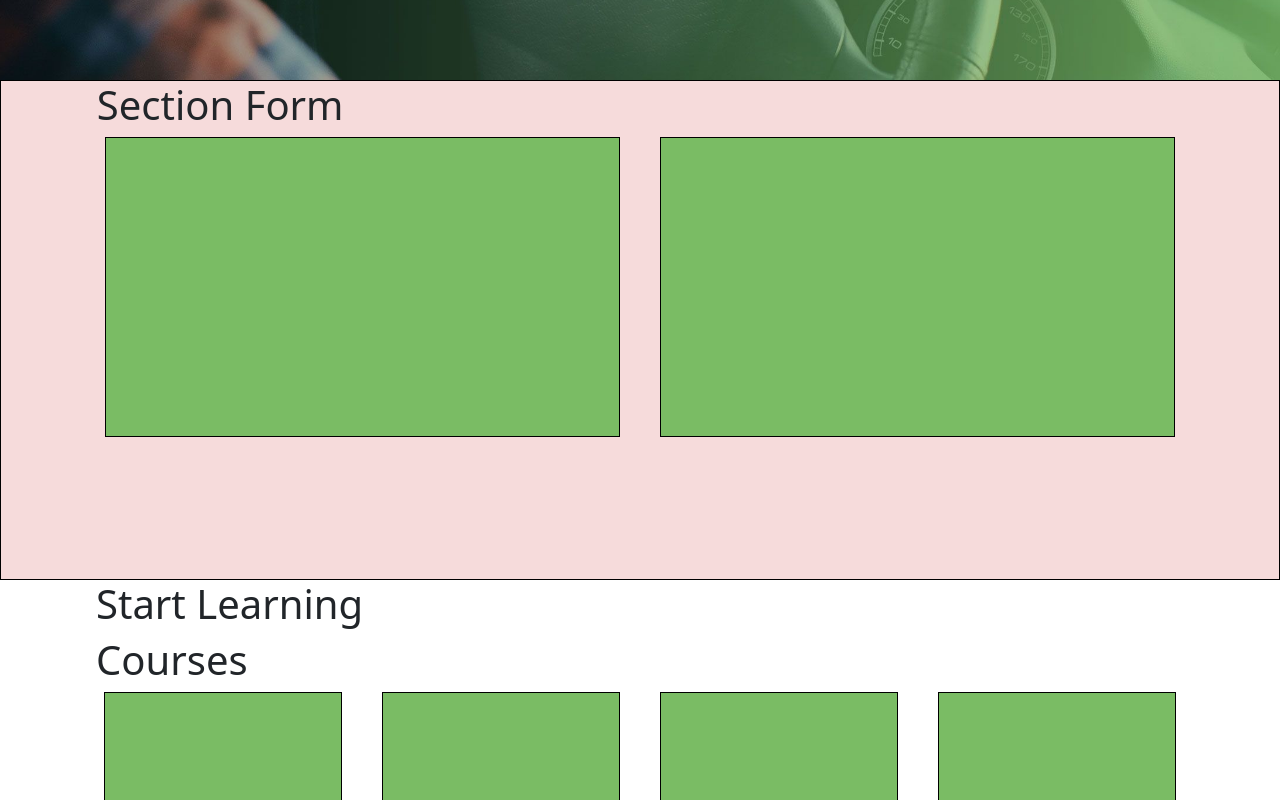
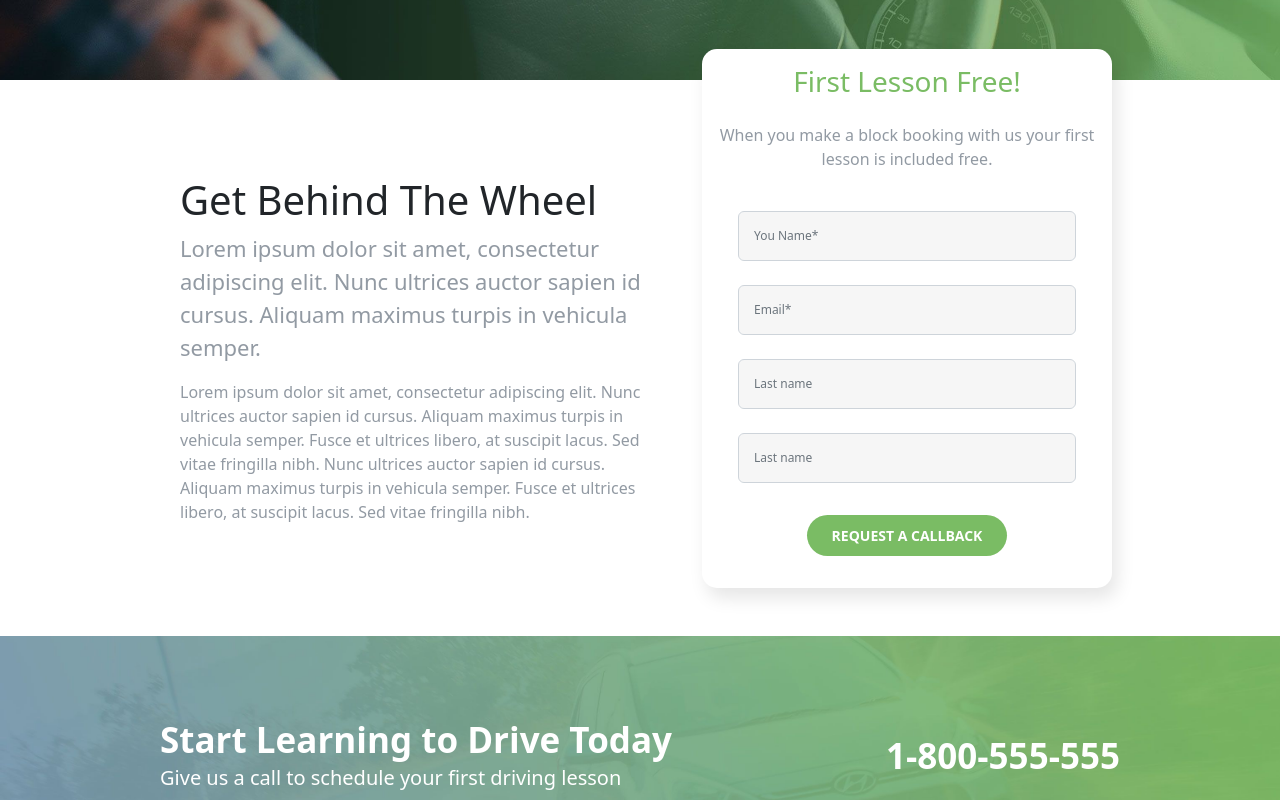
Before and after one commit to nvaccina/proj-html-vuejs, a Vue app: page / in a window 1280 px wide. Shown: the part 520-1320 px from the top of the page. Built offline with nearby package versions, Linux system fonts and the light colour scheme.

Commit message:
Call to action telefonica

```diff
--- a/src/components/Header.vue
+++ b/src/components/Header.vue
@@ -71,7 +71,7 @@ header{
     bottom: 200px;
     color: $secondary-color;
     span{
-      font-size: 70px;
+      font-size: 55px;
       font-weight: 600;
 
     }
--- a/src/components/Section_course.vue
+++ b/src/components/Section_course.vue
@@ -6,10 +6,21 @@ export default {
 </script>
 
 <template>
+  <!--Call to action telefonica-->
+  <section class="cta_call">
+    <div class="nv_container h-100 d-flex align-items-center justify-content-between">
+      <div>
+        <span>Start Learning to Drive Today</span>
+        <h5>Give us a call to schedule your first driving lesson</h5>
+      </div>
+      <div>
+          <span>1-800-555-555</span>
+      </div>
+    </div>
+
+  </section>
+
   <section>
-    <div class="nv_container">
-      <h1>Start Learning</h1>
-    </div>
 
     <div>
       <div class="nv_container">
@@ -43,6 +54,20 @@ export default {
 <style lang="scss" scoped>
 @use '../scss/general/variables' as *;
 
+.cta_call{
+  background-image: url(../../public/img/horizontal-cta-background.jpg);
+  background-size: cover;
+  height: 240px;
+  span{
+    font-size: 35px;
+    font-weight: 600;
+    color: $secondary-color;
+  }
+  h5{
+    color: $secondary-color;
+  }
+
+}
 .col{
     //debugg
     background-color: $primary-color;
--- a/src/components/Section_form.vue
+++ b/src/components/Section_form.vue
@@ -10,13 +10,42 @@ export default {
   <section>
 
     <div class="nv_container">
-      <h1>Section Form</h1>
 
-      <div class="row">
-        <div class="col">
+      <div class="row my-5">
 
+        <!--Colonna con testo-->
+        <div class="col col-6 my-5">
+          <h1>Get Behind The Wheel</h1>
+          <span>Lorem ipsum dolor sit amet, consectetur adipiscing elit. Nunc ultrices auctor sapien id cursus. Aliquam maximus turpis in vehicula semper.</span>
+          <p class=" mt-3">
+            Lorem ipsum dolor sit amet, consectetur adipiscing elit. Nunc ultrices auctor sapien id cursus. Aliquam maximus turpis in vehicula semper. Fusce et ultrices libero, at suscipit lacus. Sed vitae fringilla nibh. Nunc ultrices auctor sapien id cursus. Aliquam maximus turpis in vehicula semper. Fusce et ultrices libero, at suscipit lacus. Sed vitae fringilla nibh.
+          </p>
         </div>
-        <div class="col">
+
+        <!--Colonna con Form-->
+        <div class="col col-5 text-center py-3 form">
+
+          <h3>First Lesson Free!</h3>
+          <p class="py-3">When you make a block booking with us your first lesson is included free.</p>
+
+          <div class="row px-4">
+            <div class="col-12 py-2">
+              <input type="text" class="form-control" placeholder="You Name*" aria-label="name" required>
+            </div>
+            <div class="col-12 py-3">
+              <input type="text" class="form-control" placeholder="Email*" aria-label="email" required>
+            </div>
+            <div class="col-12 py-2">
+              <input type="text" class="form-control" placeholder="Last name" aria-label="Email">
+            </div>
+            <div class="col-12 py-3">
+              <input type="text" class="form-control" placeholder="Last name" aria-label="Location">
+            </div>
+            <div class="col-12 py-3 text-center">
+              <button type="submit" class="send_request">request a callback</button>
+            </div>
+
+          </div>
 
         </div>
       </div>
@@ -31,16 +60,50 @@ export default {
 @use '../scss/general/variables' as *;
 
 section{
-  //debugg
-  min-height: 500px;
-  background-color: rgb(246, 219, 219);
-  border: 1px solid black;
+  background-color: $secondary-color;
+  .row{
+    position: relative;
+  }
   .col{
-    //debugg
-    background-color: $primary-color;
-    min-height: 300px;
     margin: 0 20px;
-    border: 1px solid black;
+    h3{
+      color: $primary-color;
+    }
+    span{
+      color: $font-section-form;
+      font-size: 22px;
+    }
+    p{
+      color: $font-section-form;
+    }
+    .form-control{
+      background-color: $tertiary-color;
+      &[placeholder]{
+        color: $font-section-form;
+        font-size: 12px;
+        padding: 15px;
+      }
+    }
+    .send_request{
+      padding: 10px 25px;
+      background-color: $primary-color;
+      border-radius: 25px;
+      border: none;
+      cursor: pointer;
+      color: $secondary-color;
+      text-transform: uppercase;
+      font-weight: bold;
+      font-size: 14px;
+    }
+
+  }
+  .form{
+    right: 0;
+    bottom: 0;
+    position: absolute;
+    background-color: $secondary-color;
+    border-radius: 15px;
+    box-shadow:  5px 10px 18px rgba(0, 0, 0, 0.1);
   }
 }
 
--- a/src/components/partials/Navbar.vue
+++ b/src/components/partials/Navbar.vue
@@ -81,7 +81,7 @@ export default {
 
 li{
   padding: 0;
-  margin: 0 20px;
+  margin: 0 10px;
 
   &:hover{
     .dropdown-menu{
@@ -118,7 +118,7 @@ li{
     }
   }
   .nv_button{
-    padding: 10px 30px;
+    padding: 10px 25px;
     background-color: $primary-color;
     border-radius: 25px;
     cursor: pointer;
--- a/src/scss/general/_general.scss
+++ b/src/scss/general/_general.scss
@@ -1,6 +1,6 @@
 
 .nv_container{
-  width: 85%;
+  width: 75%;
   max-width: 1400px;
   margin: 0 auto;
 }
--- a/src/scss/general/_variables.scss
+++ b/src/scss/general/_variables.scss
@@ -2,3 +2,4 @@ $primary-color: #7ABC64;
 $secondary-color: white;
 $tertiary-color: #F6F6F6;
 $quaternary-color: #494C4E;
+$font-section-form: #929AA3;
```
Also changed, not shown: 1 other file (tests, documents, lock files or other folders).
